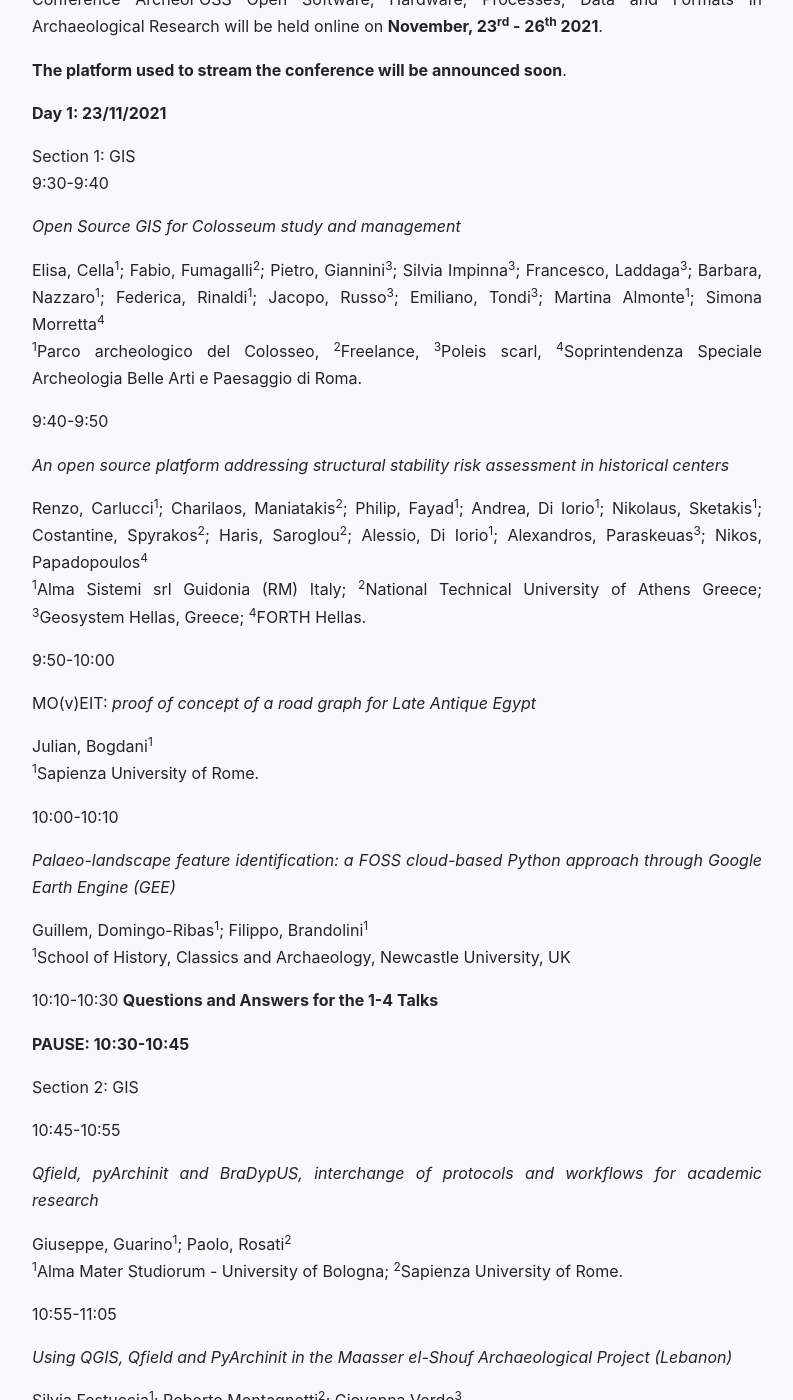
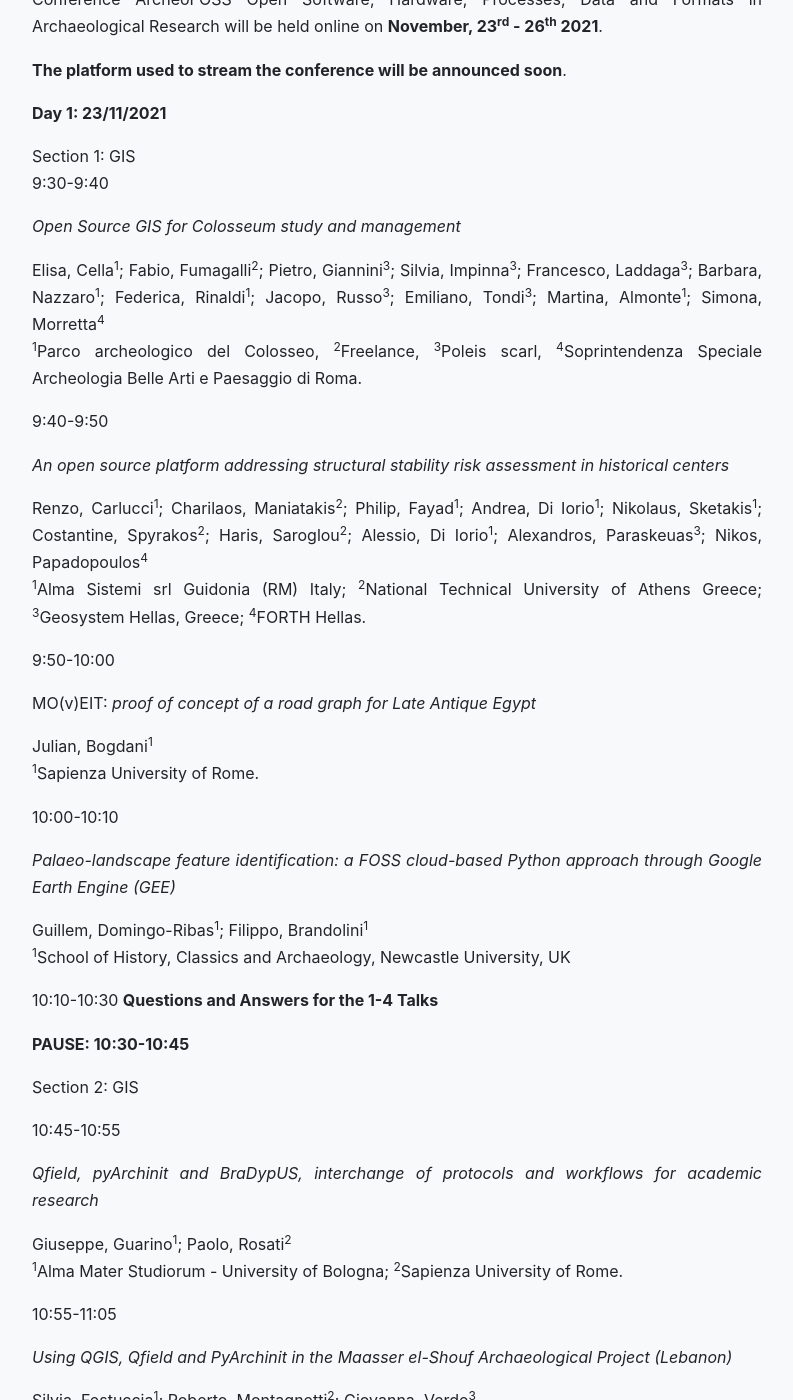
Before and after one commit to archeofoss/2021, a Jekyll site: the page built from programme.md, in a window 1280 px wide and 1400 px high, scrolled down 377 px. Shown: the whole window, without its empty margins (243-1036 px from the left). Built offline with Jekyll 4.4.1, drawn with Linux system fonts in a browser that asks for light colours; nearby versions of some CDN libraries; some of the changed text lies outside the part shown.

Commit message:
Sistemato problema virgole nel programma

```diff
--- a/programme.md
+++ b/programme.md
@@ -18,7 +18,7 @@ Section 1: GIS
 
 _Open Source GIS for Colosseum study and management_
 
-Elisa, Cella<sup>1</sup>; Fabio, Fumagalli<sup>2</sup>; Pietro, Giannini<sup>3</sup>; Silvia Impinna<sup>3</sup>; Francesco, Laddaga<sup>3</sup>; Barbara, Nazzaro<sup>1</sup>; Federica, Rinaldi<sup>1</sup>; Jacopo, Russo<sup>3</sup>; Emiliano, Tondi<sup>3</sup>; Martina Almonte<sup>1</sup>; Simona Morretta<sup>4</sup>
+Elisa, Cella<sup>1</sup>; Fabio, Fumagalli<sup>2</sup>; Pietro, Giannini<sup>3</sup>; Silvia, Impinna<sup>3</sup>; Francesco, Laddaga<sup>3</sup>; Barbara, Nazzaro<sup>1</sup>; Federica, Rinaldi<sup>1</sup>; Jacopo, Russo<sup>3</sup>; Emiliano, Tondi<sup>3</sup>; Martina, Almonte<sup>1</sup>; Simona, Morretta<sup>4</sup>
  <sup>1</sup>Parco archeologico del Colosseo, <sup>2</sup>Freelance, <sup>3</sup>Poleis scarl, <sup>4</sup>Soprintendenza Speciale Archeologia Belle Arti e Paesaggio di Roma.
 
 9:40-9:50
@@ -60,7 +60,7 @@ Giuseppe, Guarino<sup>1</sup>; Paolo, Rosati<sup>2</sup>
 
 _Using QGIS, Qfield and PyArchinit in the Maasser el-Shouf Archaeological Project (Lebanon)_
 
-Silvia Festuccia<sup>1</sup>; Roberto Montagnetti<sup>2</sup>; Giovanna Verde<sup>3</sup>
+Silvia, Festuccia<sup>1</sup>; Roberto, Montagnetti<sup>2</sup>; Giovanna, Verde<sup>3</sup>
 <sup>1</sup>University 'Suor Orsola Benincasa', Naples; <sup>2</sup>ad@Arte; <sup>3</sup>Independent researcher
 
 11:05-11:15
@@ -211,7 +211,7 @@ Il 7 giugno 2021 è scaduto il termine di recepimento della direttiva 2019/790/U
 
 _Wikimedia Italia and ArcheoFOSS, Wikiproject 2021 the meaning and the upload of the ArcheoFOSS 2019-20 articles in Wikibooks_
 
-Workshop by Paolo Rosati<sup>1</sup>
+Workshop by Paolo, Rosati<sup>1</sup>
 <sup>1</sup>Sapienza Università di Roma
 
 Wikimedia Italia and ArcheoFOSS have stipulated in 2021 an agreement to publish in 'Gold OA' the proceedings of the ArcheoFOSS 2019 and 2020 conferences, for the opening of the articles (texts, citations, bibliographic resources, images) within the platforms of Wiki projects, starting from wikibooks. During the workshop this interesting Wikiproject will be presented, the meaning of the operation, the types of licenses used will be explained and the potential of continuing with such a collaboration for future volumes will be shown.
```
